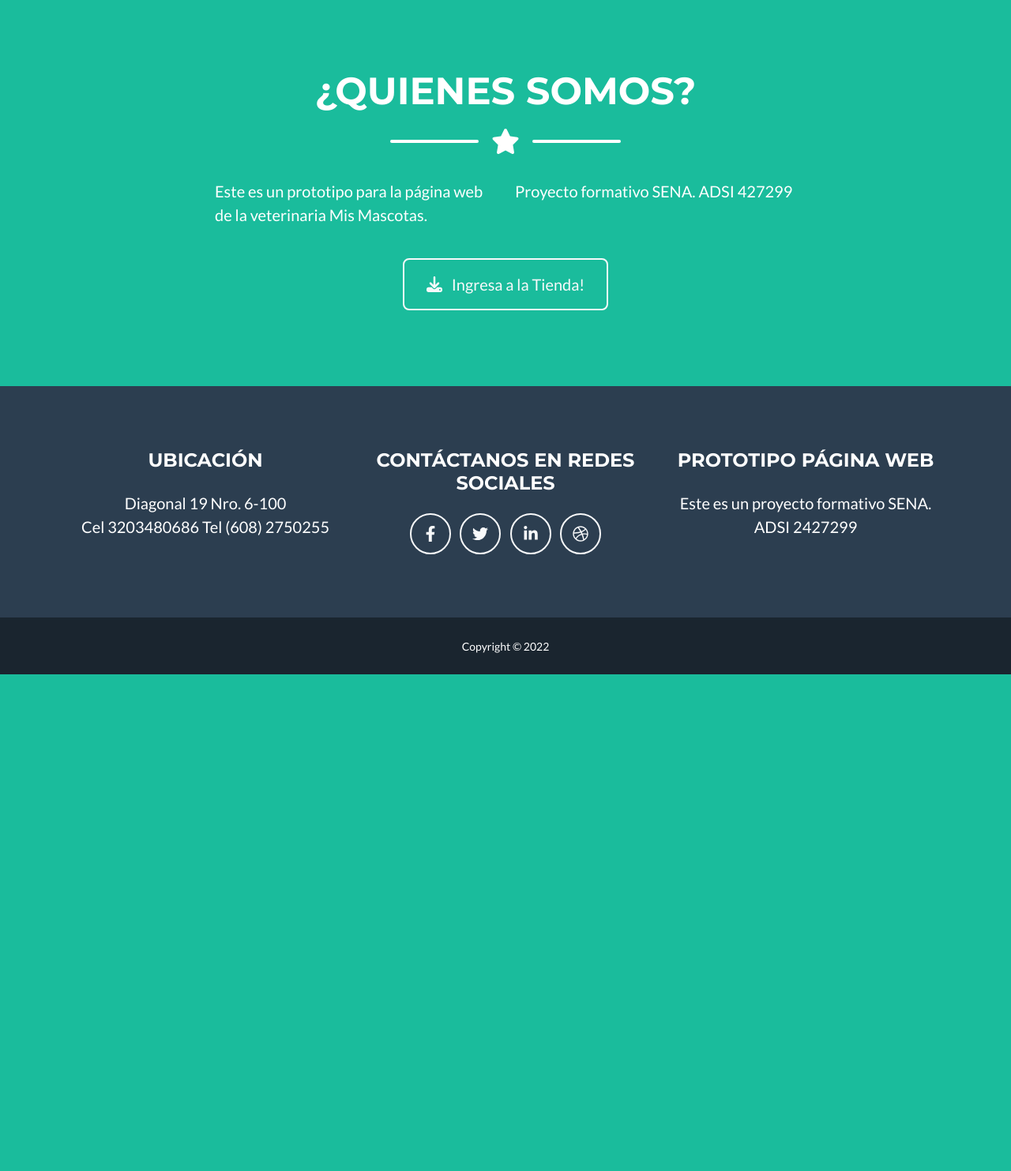
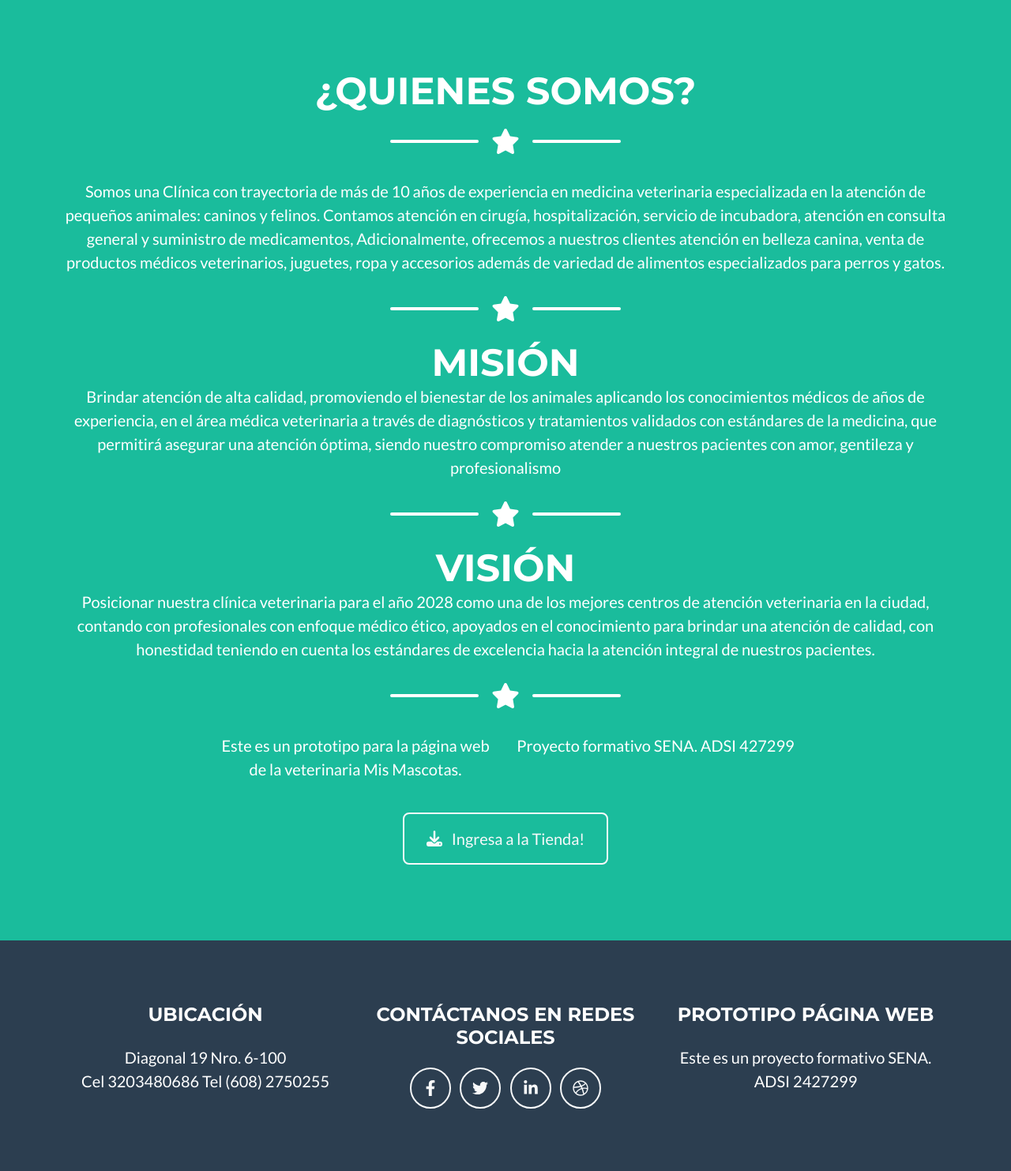
Before and after one commit to ANGELAVILLAR/ProyectoVeterinaria2, a Django app: page /about-me/ in a window 1280 px wide. Shown: the part 786-2269 px from the top of the page at 79% size. Before the commit the page ends 1640 px from the top, so only its background shows below. Run offline with Django 4.2, Linux system fonts and the light colour scheme; some libraries are stand-ins or nearby versions.

Commit message:
avance
Se montan la reseña, mision y vision.
Se montan los modelos para cargar los productos por categoria y producto y se realiza la migración de estos.
en admin de la app producto se registran las clases para el super usuario, pero presento conflicto aun no se soluciona

```diff
--- a/core/Templates/core/about.html
+++ b/core/Templates/core/about.html
@@ -27,6 +27,7 @@
 <section class="page-section bg-primary text-white mb-0" id="about">
     <div class="container">
 
+        <link rel="image" type="image/x-icon" href= {% static 'core\assets\Empleados.jpg' %} />
         <h2 class="page-section-heading text-center text-uppercase text-white">¿QUIENES SOMOS?</h2>
 
         <div class="divider-custom divider-light">
@@ -34,6 +35,40 @@
             <div class="divider-custom-icon"><i class="fas fa-star"></i></div>
             <div class="divider-custom-line"></div>
         </div>
+
+		<div class="col- text-md-center ms-auto"><p class="lead">Somos una Clínica con trayectoria de más de 10 años de experiencia en medicina  veterinaria especializada en la atención de pequeños animales: caninos y felinos. Contamos atención en cirugía, hospitalización, servicio de incubadora, atención en consulta general y suministro  de medicamentos,
+
+Adicionalmente, ofrecemos a nuestros clientes atención en belleza canina, venta de productos médicos veterinarios, juguetes, ropa y accesorios además  de variedad de alimentos especializados para perros y gatos.</p>
+
+		<div class="divider-custom divider-light">
+            <div class="divider-custom-line"></div>
+            <div class="divider-custom-icon"><i class="fas fa-star"></i></div>
+            <div class="divider-custom-line"></div>
+        </div>
+<!-- Espacio ingresar mision-->
+
+		<h2 class="page-section-heading text-center text-uppercase text-white">MISIÓN</h2>
+		<div class="col- text-md-center ms-auto"><p class="lead">Brindar atención de alta calidad, promoviendo el bienestar de los animales aplicando los conocimientos médicos de años de experiencia, en el área médica veterinaria a través de diagnósticos y tratamientos validados con estándares de la medicina, que permitirá asegurar una atención óptima, siendo nuestro compromiso atender a nuestros pacientes con amor, gentileza y profesionalismo</p>
+
+		<div class="divider-custom divider-light">
+            <div class="divider-custom-line"></div>
+            <div class="divider-custom-icon"><i class="fas fa-star"></i></div>
+            <div class="divider-custom-line"></div>
+        </div>
+
+<!-- Espacio ingresar visión-->
+
+		<h2 class="page-section-heading text-center text-uppercase text-white">VISIÓN</h2>
+		<div class="col- text-md-center ms-auto"><p class="lead">Posicionar nuestra clínica veterinaria para el año 2028 como una de los mejores centros de atención veterinaria en la ciudad, contando con profesionales con enfoque médico ético, apoyados en el conocimiento para brindar una atención de calidad, con honestidad teniendo en cuenta los estándares de excelencia hacia la atención integral de nuestros pacientes. </p>
+
+
+		<div class="divider-custom divider-light">
+            <div class="divider-custom-line"></div>
+            <div class="divider-custom-icon"><i class="fas fa-star"></i></div>
+            <div class="divider-custom-line"></div>
+        </div>
+
+<!-- Espacio justificación proyecto pagina web-->
 
         <div class="row">
             <div class="col-lg-4 ms-auto"><p class="lead">Este es un prototipo para la página web de la veterinaria Mis Mascotas.</p></div>
--- a/core/Templates/core/portfolio.html
+++ b/core/Templates/core/portfolio.html
@@ -27,7 +27,7 @@
 <section class="page-section portfolio" id="portfolio">
     <div class="container">
 
-        <h2 class="page-section-heading text-center text-uppercase text-secondary mb-0">Portafolio</h2>
+        <h2 class="page-section-heading text-center text-uppercase text-secondary mb-0">Servicios</h2>
 
         <div class="divider-custom">
             <div class="divider-custom-line"></div>
```
Also changed, not shown: producto/admin.py (+9 -3 lines), producto/models.py (+22 -4 lines), core/static/core/assets/Empleados.jpg (added), db.sqlite3, producto/migrations/0002_category_alter_producto_options_and_more.py (added).
